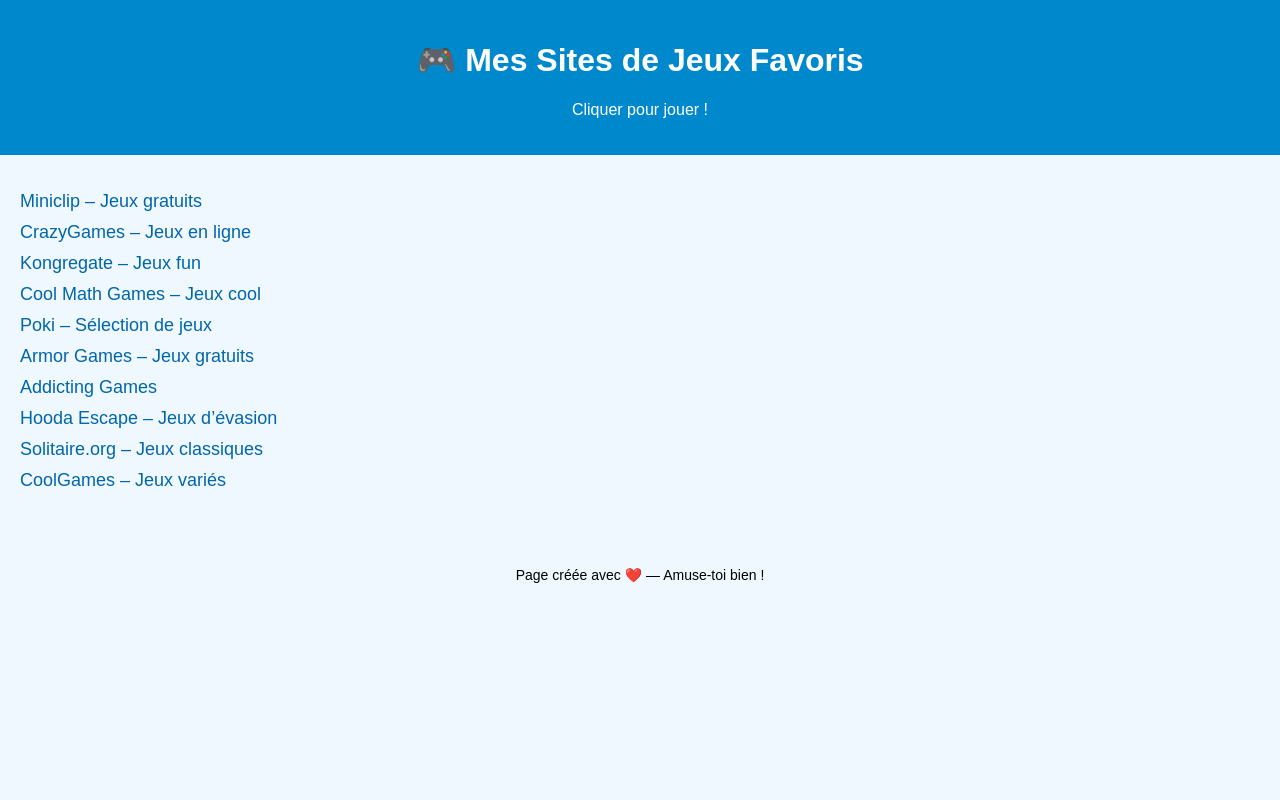
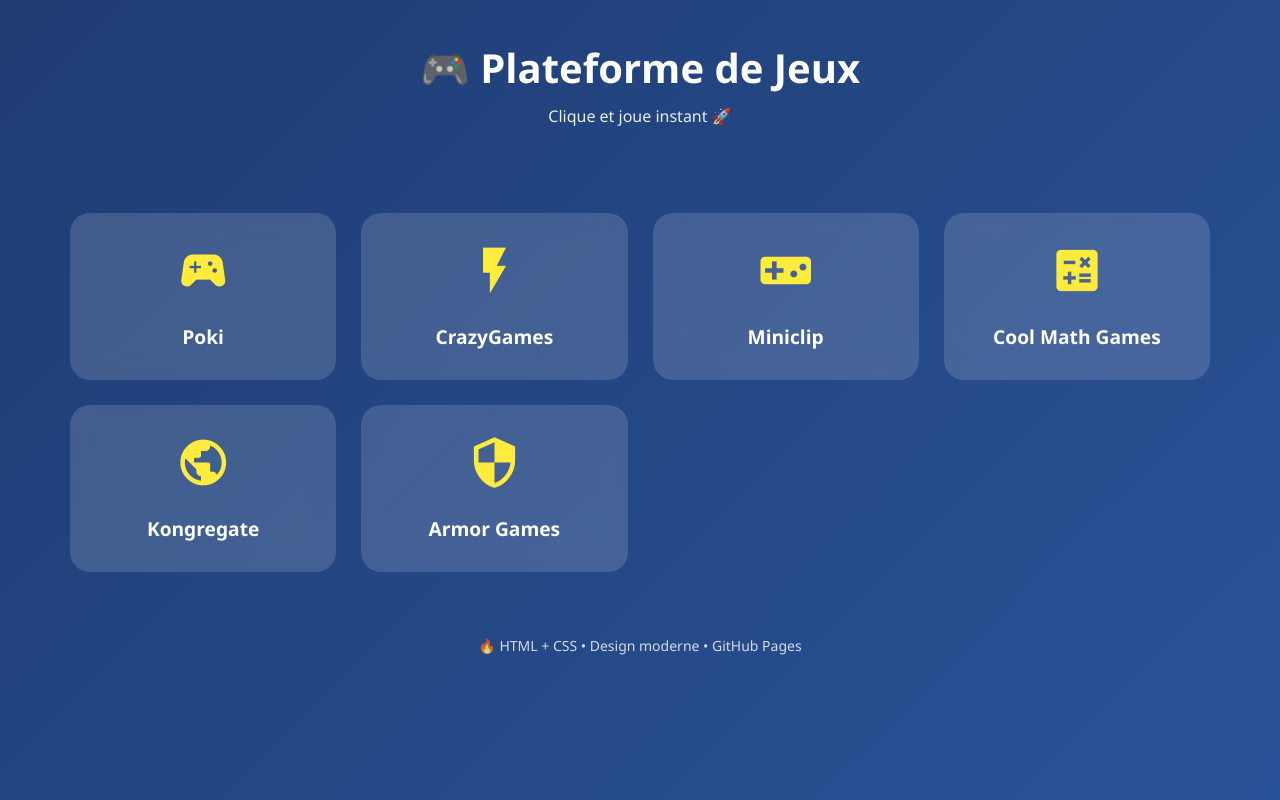
Before and after one commit to Void-offf/jeu, a plain HTML site: page index.html in a window 1280 px wide. Drawn offline with Linux system fonts and the light colour scheme.

Commit message:
Update index.html

```diff
--- a/index.html
+++ b/index.html
@@ -2,70 +2,128 @@
 <html lang="fr">
 <head>
     <meta charset="UTF-8">
+    <title>🎮 Sites de Jeux</title>
     <meta name="viewport" content="width=device-width, initial-scale=1.0">
-    <title>Les meilleurs sites de jeux 🎮</title>
+
+    <!-- Icônes modernes -->
+    <link href="https://fonts.googleapis.com/icon?family=Material+Icons" rel="stylesheet">
+
     <style>
+        * {
+            box-sizing: border-box;
+        }
+
         body {
-            font-family: Arial, sans-serif;
-            background-color: #f0f8ff;
             margin: 0;
-            padding: 0;
+            font-family: 'Segoe UI', Arial, sans-serif;
+            background: linear-gradient(135deg, #1e3c72, #2a5298);
+            color: white;
+            min-height: 100vh;
         }
+
         header {
-            background-color: #0088cc;
-            color: white;
+            text-align: center;
+            padding: 40px 20px;
+        }
+
+        header h1 {
+            font-size: 2.5em;
+            margin: 0;
+        }
+
+        header p {
+            opacity: 0.9;
+            margin-top: 10px;
+        }
+
+        .container {
+            display: grid;
+            grid-template-columns: repeat(auto-fit, minmax(220px, 1fr));
+            gap: 25px;
+            padding: 30px;
+            max-width: 1200px;
+            margin: auto;
+        }
+
+        .card {
+            background: rgba(255, 255, 255, 0.15);
+            backdrop-filter: blur(12px);
+            border-radius: 20px;
+            padding: 30px 20px;
+            text-align: center;
+            cursor: pointer;
+            transition: transform 0.3s ease, box-shadow 0.3s ease;
+        }
+
+        .card:hover {
+            transform: translateY(-10px) scale(1.05);
+            box-shadow: 0 20px 40px rgba(0, 0, 0, 0.4);
+        }
+
+        .material-icons {
+            font-size: 55px;
+            margin-bottom: 15px;
+            color: #ffeb3b;
+        }
+
+        .card span.title {
+            display: block;
+            font-size: 1.2em;
+            font-weight: bold;
+            margin-top: 10px;
+        }
+
+        footer {
             text-align: center;
             padding: 20px;
-        }
-        main {
-            padding: 20px;
-        }
-        .game-list {
-            list-style: none;
-            padding: 0;
-        }
-        .game-list li {
-            margin: 10px 0;
-        }
-        a {
-            text-decoration: none;
-            color: #0066aa;
-            font-size: 18px;
-        }
-        a:hover {
-            color: #004477;
-        }
-        footer {
-            text-align: center;
-            margin-top: 40px;
             font-size: 14px;
+            opacity: 0.8;
         }
     </style>
 </head>
 <body>
 
 <header>
-    <h1>🎮 Mes Sites de Jeux Favoris</h1>
-    <p>Cliquer pour jouer !</p>
+    <h1>🎮 Plateforme de Jeux</h1>
+    <p>Clique et joue instant 🚀</p>
 </header>
 
-<main>
-    <ul class="game-list">
-        <li><a href="https://www.miniclip.com/games/fr/" target="_blank">Miniclip – Jeux gratuits</a></li>
-        <li><a href="https://www.crazygames.com/fr" target="_blank">CrazyGames – Jeux en ligne</a></li>
-        <li><a href="https://www.kongregate.com/" target="_blank">Kongregate – Jeux fun</a></li>
-        <li><a href="https://fr.coolmathgames.com/" target="_blank">Cool Math Games – Jeux cool</a></li>
-        <li><a href="https://www.poki.com/fr" target="_blank">Poki – Sélection de jeux</a></li>
-        <li><a href="https://www.armorgames.com/" target="_blank">Armor Games – Jeux gratuits</a></li>
-        <li><a href="https://www.addictinggames.com/" target="_blank">Addicting Games</a></li>
-        <li><a href="https://www.hoodaescape.com/" target="_blank">Hooda Escape – Jeux d’évasion</a></li>
-        <li><a href="https://www.solitaire.org/" target="_blank">Solitaire.org – Jeux classiques</a></li>
-        <li><a href="https://www.coolgames.com/" target="_blank">CoolGames – Jeux variés</a></li>
-    </ul>
-</main>
+<div class="container">
+
+    <div class="card" onclick="window.open('https://www.poki.com/fr', '_blank')">
+        <span class="material-icons">sports_esports</span>
+        <span class="title">Poki</span>
+    </div>
+
+    <div class="card" onclick="window.open('https://www.crazygames.com/fr', '_blank')">
+        <span class="material-icons">flash_on</span>
+        <span class="title">CrazyGames</span>
+    </div>
+
+    <div class="card" onclick="window.open('https://www.miniclip.com/games/fr/', '_blank')">
+        <span class="material-icons">videogame_asset</span>
+        <span class="title">Miniclip</span>
+    </div>
+
+    <div class="card" onclick="window.open('https://fr.coolmathgames.com/', '_blank')">
+        <span class="material-icons">calculate</span>
+        <span class="title">Cool Math Games</span>
+    </div>
+
+    <div class="card" onclick="window.open('https://www.kongregate.com/', '_blank')">
+        <span class="material-icons">public</span>
+        <span class="title">Kongregate</span>
+    </div>
+
+    <div class="card" onclick="window.open('https://www.armorgames.com/', '_blank')">
+        <span class="material-icons">security</span>
+        <span class="title">Armor Games</span>
+    </div>
+
+</div>
 
 <footer>
-    <p>Page créée avec ❤️ — Amuse-toi bien !</p>
+    <p>🔥 HTML + CSS • Design moderne • GitHub Pages</p>
 </footer>
 
 </body>
```
